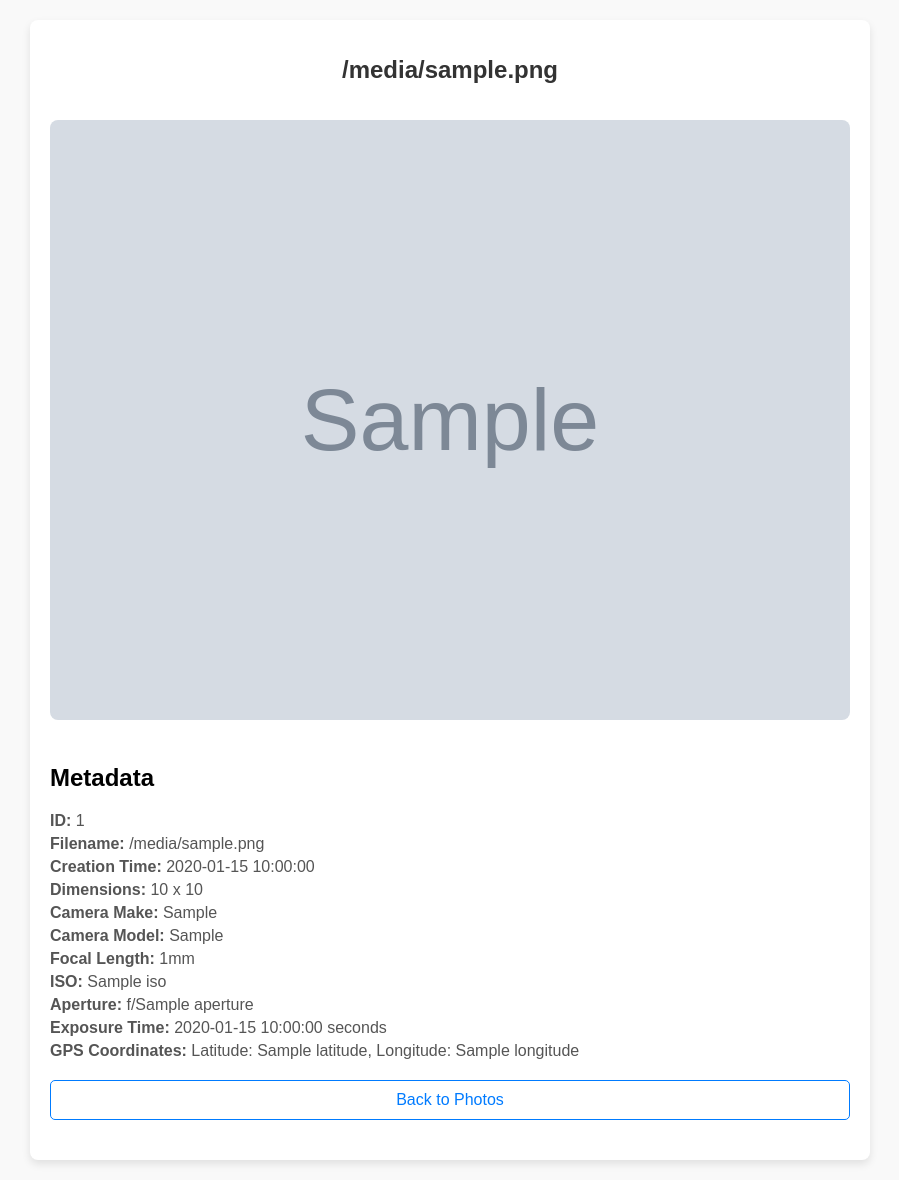
After one commit to sumit-nathany/google-photos-desktop-sync, a Flask app: template templates/photo_details.html in a window 1280 px wide. The commit adds this page. Shown: the whole page, without its empty margins (190-1089 px from the left). Run offline with Flask 3, Linux system fonts and the light colour scheme; the template is opened without the code that fills it: most values are stand-ins (such as "Sample title", 1, 10 or a date in 2020); grey boxes marked "Sample" are stand-in pictures.

Commit message:
Add a photo detail page

```diff
--- a/app.py
+++ b/app.py
@@ -148,10 +148,62 @@ def list_photos():
             logger.error(f"API error: {response.status_code} - {response.text}")
             photos = []
 
-        return render_template('photos.html', photos=photos, albumName=album_name)
+        return render_template('photos.html', photos=photos, albumName=album_name, albumId=album_id)
     except Exception as e:
         logger.error(f"Error in list_photos route: {e}")
         return f"An error occurred: {e}", 500
+
+
+@app.route('/photo_details')
+def photo_details():
+    """Fetches and displays details of a specific photo."""
+    try:
+        if 'credentials' not in session:
+            return redirect(url_for('login'))
+
+        # Get photoId, albumId, and albumName from query parameters
+        photo_id = request.args.get('photoId')
+        album_id = request.args.get('albumId')
+        album_name = request.args.get('albumName')
+
+        if not photo_id:
+            return "Photo ID is required.", 400
+
+        # Reconstruct credentials
+        credentials = Credentials(
+            token=session['credentials']['token'],
+            refresh_token=session['credentials']['refresh_token'],
+            token_uri=session['credentials']['token_uri'],
+            client_id=session['credentials']['client_id'],
+            client_secret=session['credentials']['client_secret'],
+            scopes=session['credentials']['scopes']
+        )
+
+        # Fetch photo details using the Photos API
+        headers = {'Authorization': f'Bearer {credentials.token}'}
+        response = requests.get(
+            f'https://photoslibrary.googleapis.com/v1/mediaItems/{photo_id}',
+            headers=headers
+        )
+
+        if response.status_code == 200:
+            photo = response.json()
+        else:
+            logger.error(f"API error: {response.status_code} - {response.text}")
+            return f"Error fetching photo details: {response.text}", 500
+
+        # Pass photo details, albumId, and albumName to the template
+        return render_template(
+            'photo_details.html',
+            photo=photo,
+            albumId=album_id,
+            albumName=album_name
+        )
+    except Exception as e:
+        logger.error(f"Error in photo_details route: {e}")
+        return f"An error occurred: {e}", 500
+
+
 
 
 @app.route('/logout')
--- /dev/null
+++ b/templates/photo_details.html
@@ -0,0 +1,92 @@
+<!DOCTYPE html>
+<html>
+<head>
+    <title>{{ photo.get('filename', 'Photo Details') }}</title>
+    <style>
+        body {
+            font-family: Arial, sans-serif;
+            margin: 0;
+            padding: 20px;
+            background-color: #f9f9f9;
+        }
+
+        .container {
+            max-width: 800px;
+            margin: 0 auto;
+            background: #fff;
+            border-radius: 8px;
+            padding: 20px;
+            box-shadow: 0 4px 8px rgba(0, 0, 0, 0.1);
+        }
+
+        h1 {
+            text-align: center;
+            font-size: 24px;
+            color: #333;
+        }
+
+        img {
+            width: 100%;
+            border-radius: 8px;
+            margin: 20px 0;
+        }
+
+        .metadata {
+            margin-top: 20px;
+            font-size: 16px;
+        }
+
+        .metadata p {
+            margin: 5px 0;
+            color: #555;
+        }
+
+        .back-link {
+            display: block;
+            margin: 20px auto;
+            text-align: center;
+            font-size: 16px;
+            color: #007bff;
+            text-decoration: none;
+            padding: 10px 15px;
+            border: 1px solid #007bff;
+            border-radius: 5px;
+            background-color: #fff;
+            transition: background-color 0.3s, color 0.3s;
+        }
+
+        .back-link:hover {
+            background-color: #007bff;
+            color: #fff;
+        }
+    </style>
+</head>
+<body>
+    <div class="container">
+        <h1>{{ photo.get('filename', 'Photo Details') }}</h1>
+        <img src="{{ photo['baseUrl'] }}" alt="{{ photo['filename'] }}">
+        <div class="metadata">
+            <h2>Metadata</h2>
+            <p><strong>ID:</strong> {{ photo['id'] }}</p>
+            <p><strong>Filename:</strong> {{ photo['filename'] }}</p>
+            <p><strong>Creation Time:</strong> {{ photo['mediaMetadata']['creationTime'] }}</p>
+            <p><strong>Dimensions:</strong> {{ photo['mediaMetadata']['width'] }} x {{ photo['mediaMetadata']['height'] }}</p>
+            {% if photo['mediaMetadata'].get('photo') %}
+                <p><strong>Camera Make:</strong> {{ photo['mediaMetadata']['photo']['cameraMake'] }}</p>
+                <p><strong>Camera Model:</strong> {{ photo['mediaMetadata']['photo']['cameraModel'] }}</p>
+                <p><strong>Focal Length:</strong> {{ photo['mediaMetadata']['photo']['focalLength'] }}mm</p>
+                <p><strong>ISO:</strong> {{ photo['mediaMetadata']['photo']['iso'] }}</p>
+                <p><strong>Aperture:</strong> f/{{ photo['mediaMetadata']['photo']['aperture'] }}</p>
+                <p><strong>Exposure Time:</strong> {{ photo['mediaMetadata']['photo']['exposureTime'] }} seconds</p>
+            {% endif %}
+            {% if photo['mediaMetadata']['photo'].get('location') %}
+                <p><strong>GPS Coordinates:</strong>
+                    Latitude: {{ photo['mediaMetadata']['photo']['location']['latitude'] }},
+                    Longitude: {{ photo['mediaMetadata']['photo']['location']['longitude'] }}
+                </p>
+            {% endif %}
+        </div>
+        <a href="{{ url_for('list_photos', albumId=albumId, albumName=albumName) }}" class="back-link">Back to Photos</a>
+    </div>
+</body>
+</html>
```
Also changed, not shown: templates/photos.html (+7 -13 lines).
